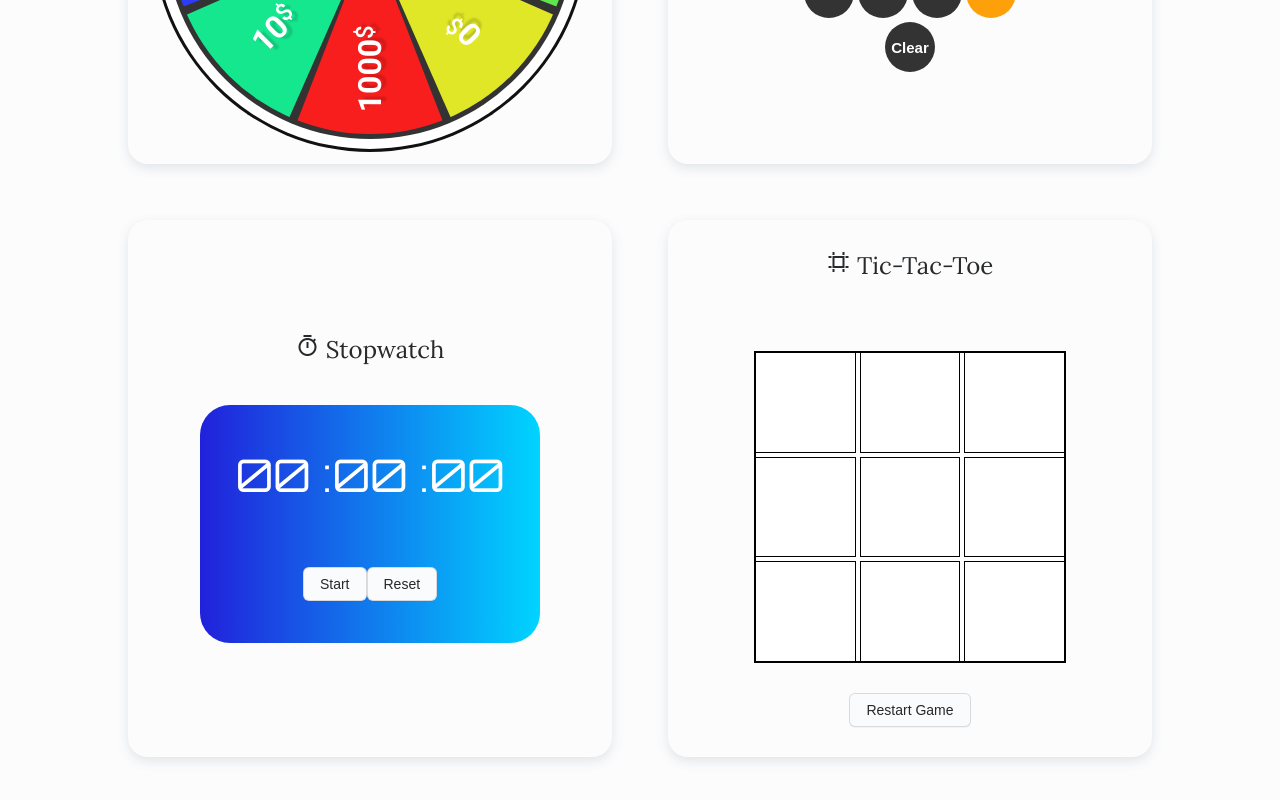
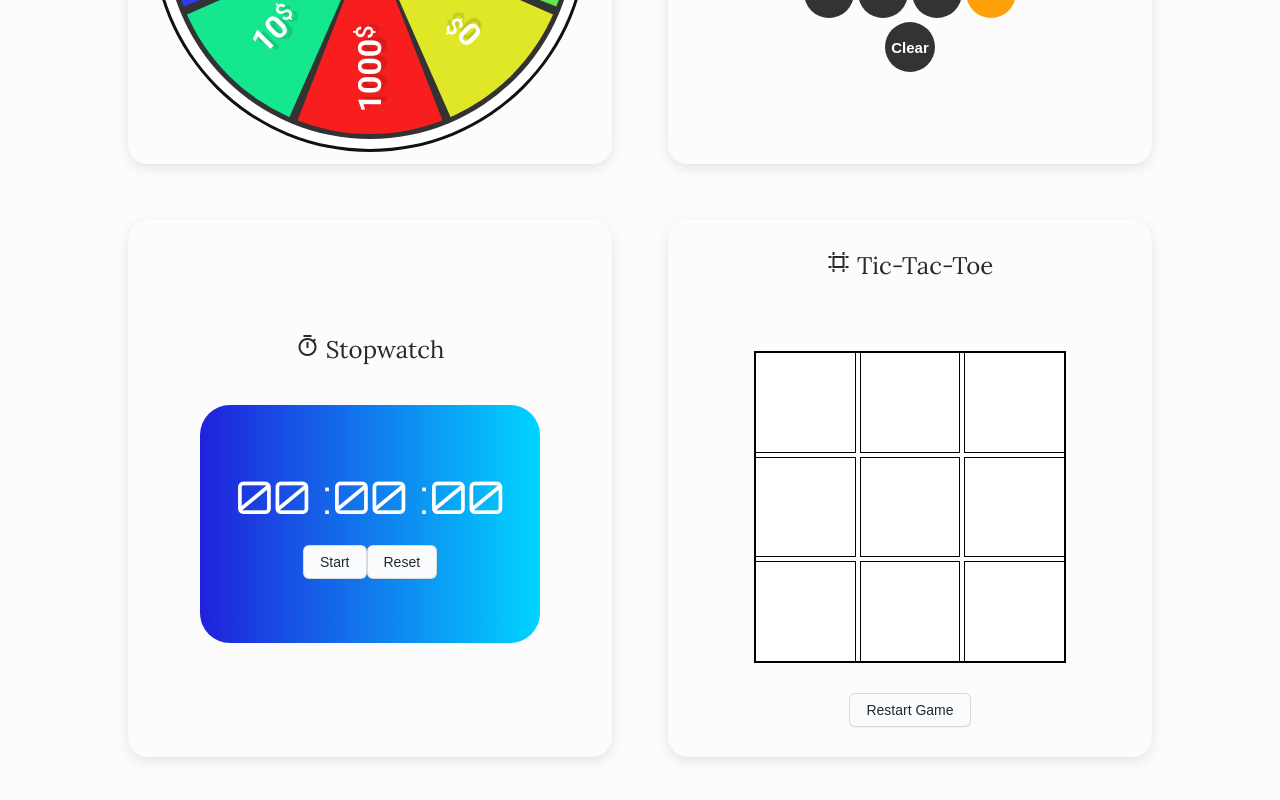
Before and after one commit to rulkimi/portfolio-vue, a Vue app: page /#/ in a window 1280 px wide. Shown: the part 3951-4751 px from the top of the page. Built offline with nearby package versions, Linux system fonts and the light colour scheme.

Commit message:
change position of stopwatch

```diff
--- a/src/assets/small-projects.css
+++ b/src/assets/small-projects.css
@@ -149,6 +149,10 @@
   border-radius: 30px;
   padding: 20px;
   color: white;
+  display: flex;
+  flex-direction: column;
+  align-items: center;
+  justify-content: center;
 }
 
 .stop-watch-time {
@@ -161,6 +165,7 @@
   padding: 5px 15px;
   font-size: 16px;
   cursor: pointer;
+  margin-top: 20px;
 }
 
 /* button from google starts*/
```
